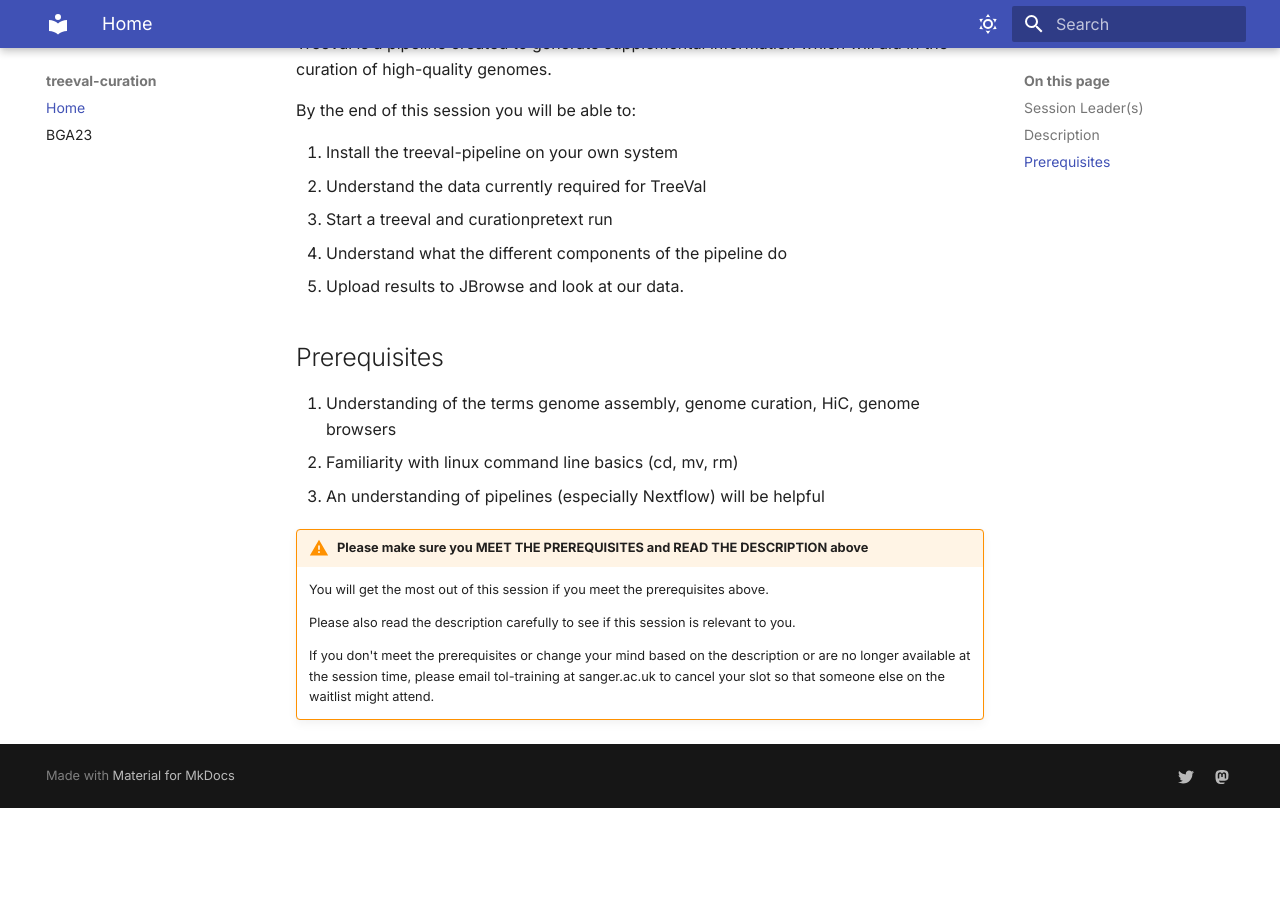
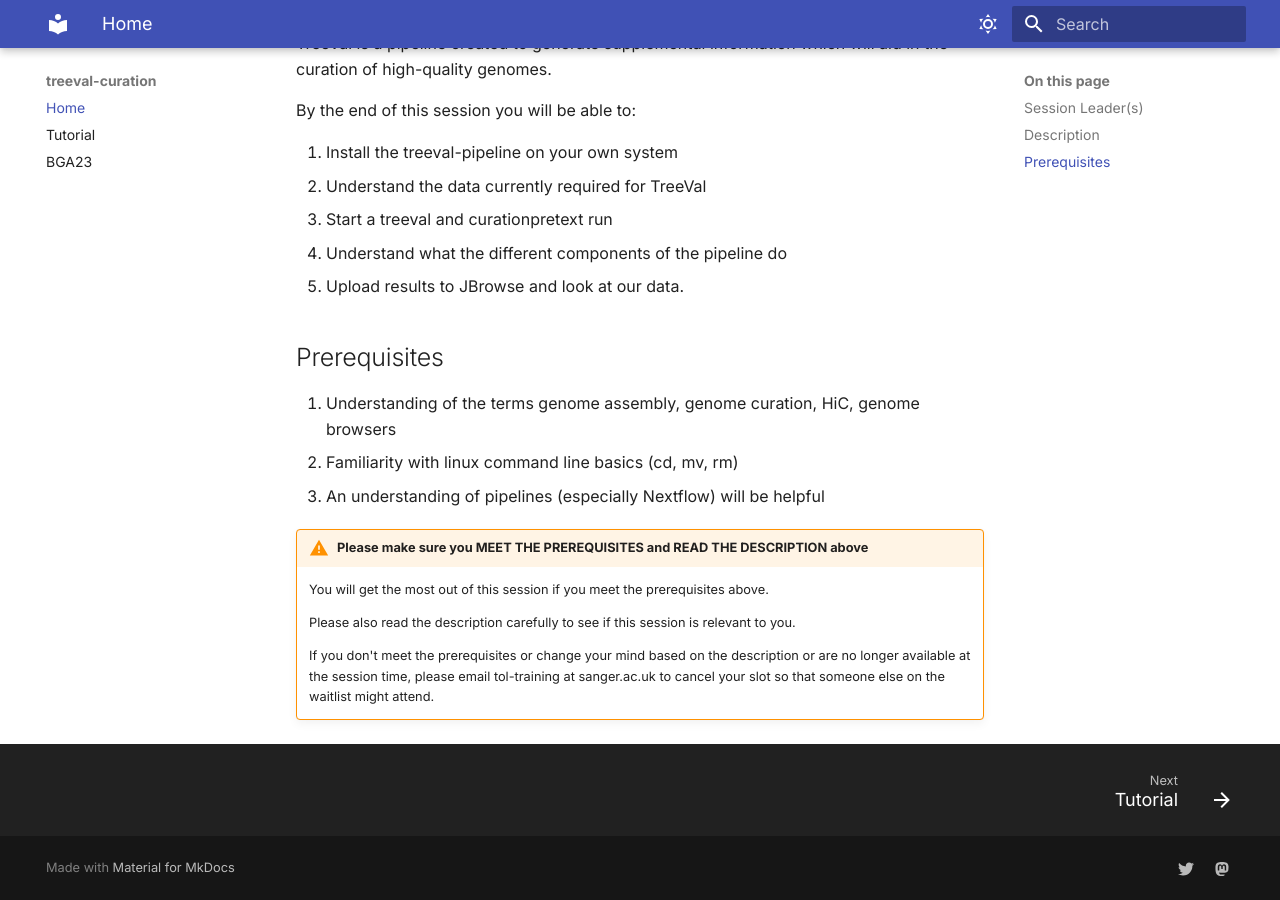
Before and after one commit to thebgacademy/treeval-curation, an MkDocs documentation site: the page built from docs/README.md, in a window 1280 px wide and 900 px high, scrolled down 532 px. Built offline with MkDocs 1.6.1 and Material for MkDocs 9.7.7, drawn with Linux system fonts in a browser that asks for light colours; before the commit the page ends 1340 px from its top, so only the background shows below that.

Commit message:
Update mkdocs.yml
Added Tutorial to website

```diff
--- a/mkdocs.yml
+++ b/mkdocs.yml
@@ -3,6 +3,7 @@ edit_uri: https://github.com/bgacademy23/treeval-curation/blob/main/docs
 
 nav:
     - Home: README.md
+    - Tutorial: Tutorial.md
     - BGA23: https://bga23.org
 
 theme:
```
